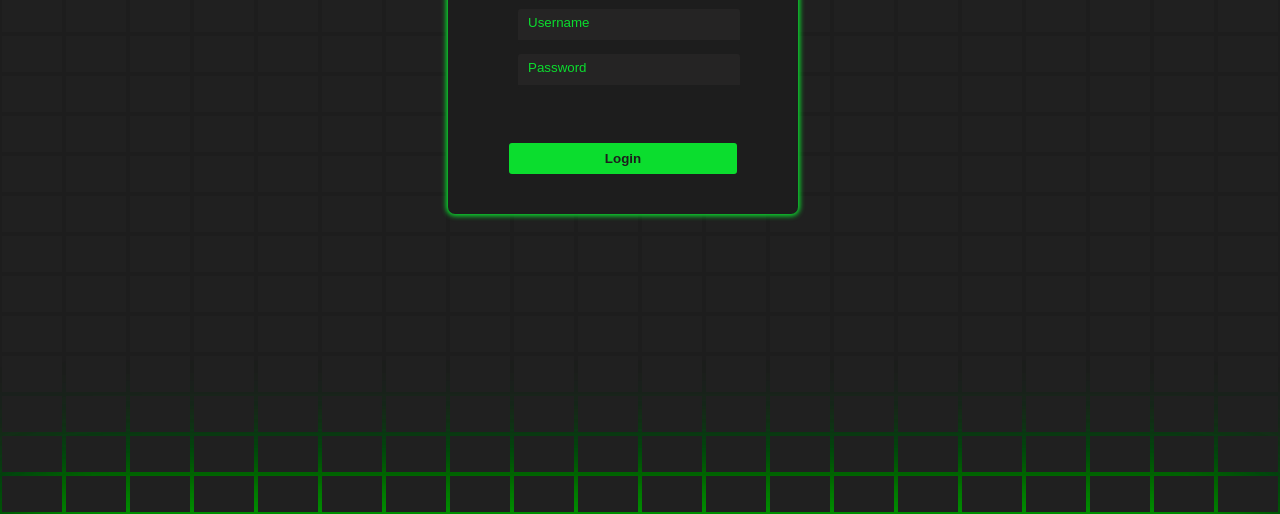
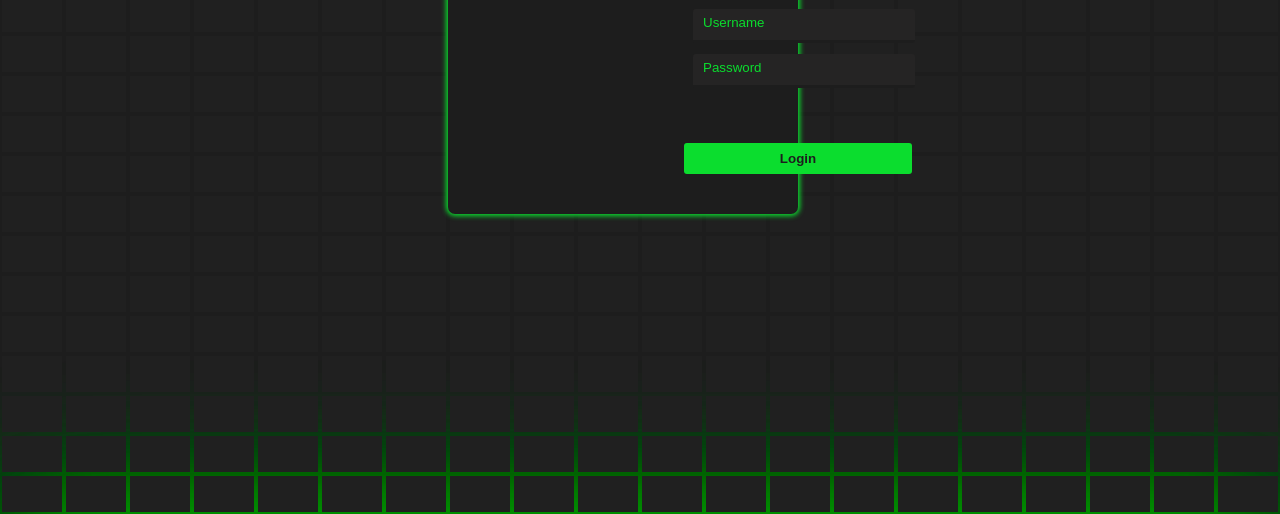
Before and after one commit to aae3784/aae3784.github.io, a plain HTML site: page index.html in a window 1280 px wide. Shown: the part 286-800 px from the top of the page. Drawn offline with Linux system fonts and the light colour scheme.

Commit message:
Update style.css

```diff
--- a/style.css
+++ b/style.css
@@ -20,7 +20,7 @@
   #login-form {
     z-index: 3;
     position: relative;
-    left: auto;
+    left: 50%;
     top: auto;
     align-self: flex-start;
     display: grid;
```
